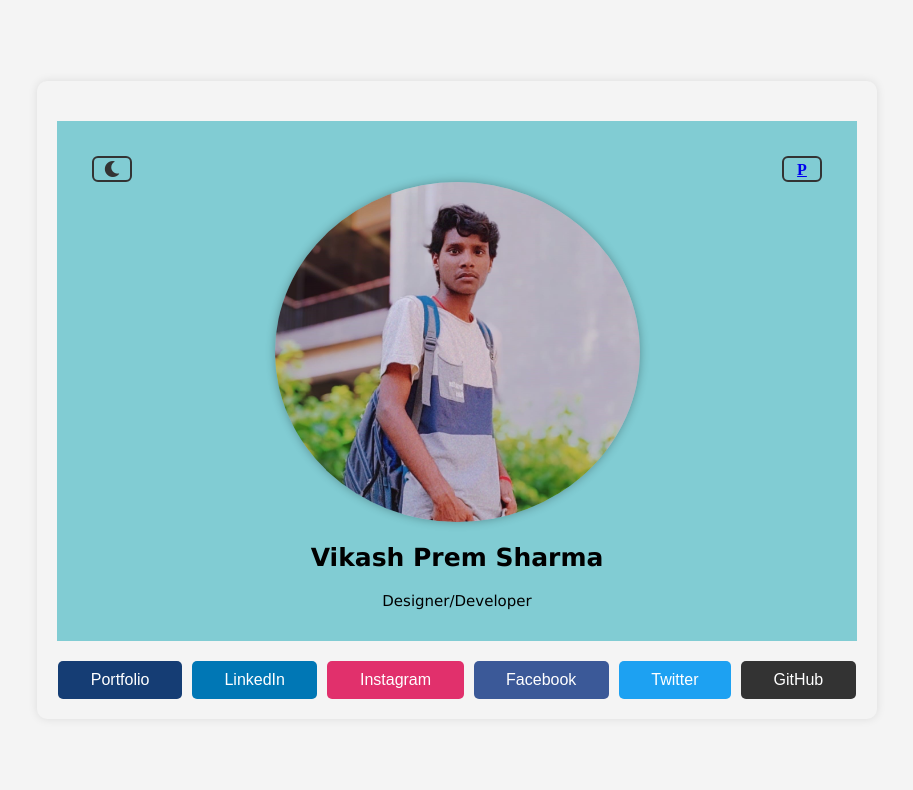
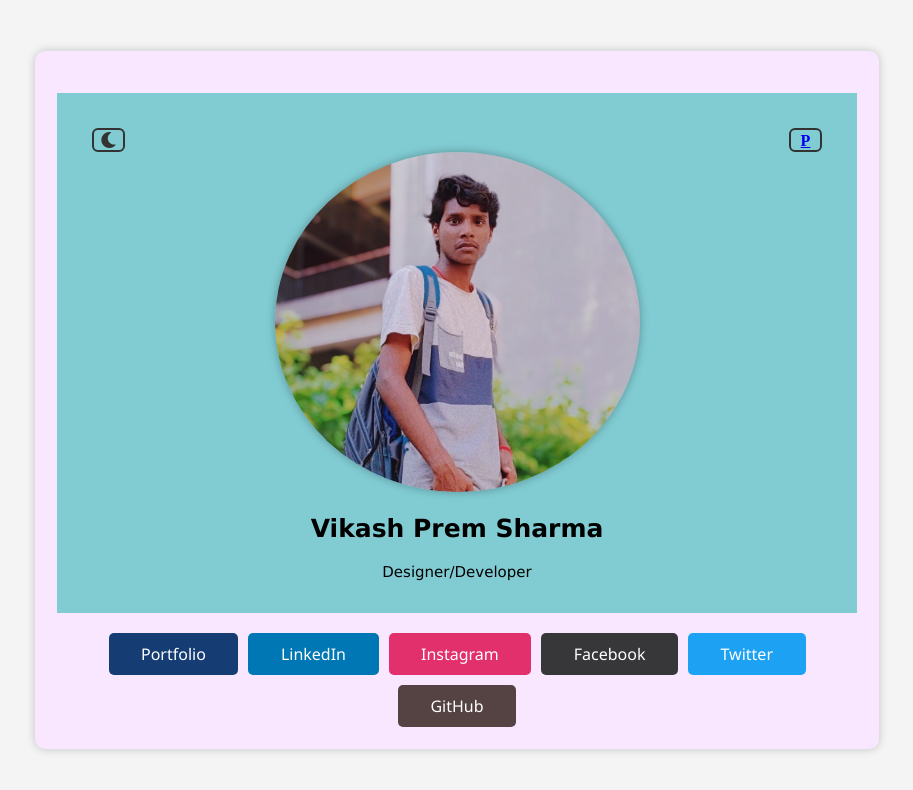
Before and after one commit to vikashsprem/vikashSprem.github.io, a plain HTML site: page Portfolio.html in a window 1280 px wide. Shown: the whole page, without its empty margins (183-1096 px from the left). Drawn offline with Linux system fonts and the light colour scheme.

Commit message:
Update Portfolio.css

```diff
--- a/Portfolio.css
+++ b/Portfolio.css
@@ -1,5 +1,6 @@
 body {
-    font-family: Arial, sans-serif;
+    font-family: 'Segoe UI', Tahoma, Geneva, Verdana, sans-serif;
+    font-weight: 500;
     margin: 0;
     padding: 0;
     background-color: #f4f4f4;
@@ -12,11 +13,12 @@ body {
 .container {
     max-width: 800px;
     height: 90%;
-    padding: 20px;
+    padding: 22px;
     text-align: center;
     background-color: inherit;
     border-radius: 10px;
-    box-shadow: 0 0 10px rgba(0, 0, 0, 0.1);
+    box-shadow: 0 0 10px rgba(0, 0, 0, 0.2);
+    background-color: rgb(249, 231, 255);
 }
 
 
@@ -51,7 +53,7 @@ body {
 }
 
 .facebook {
-    background-color: #3b5998;
+    background-color: #373739;
 }
 
 .twitter {
@@ -59,7 +61,7 @@ body {
 }
 
 .github {
-    background-color: #333;
+    background-color: #554343;
 }
 
 .btn:hover {
@@ -103,9 +105,11 @@ body.dark-mode {
 
 i {
     border: 2px solid #333;
-    width: 30px;
+    width: 25px;
+    align-items: center;
+    text-align: center;
     border-radius: 6px;
-    padding: 3px;
+    padding: 2px;
 }
 
 .header {
```
